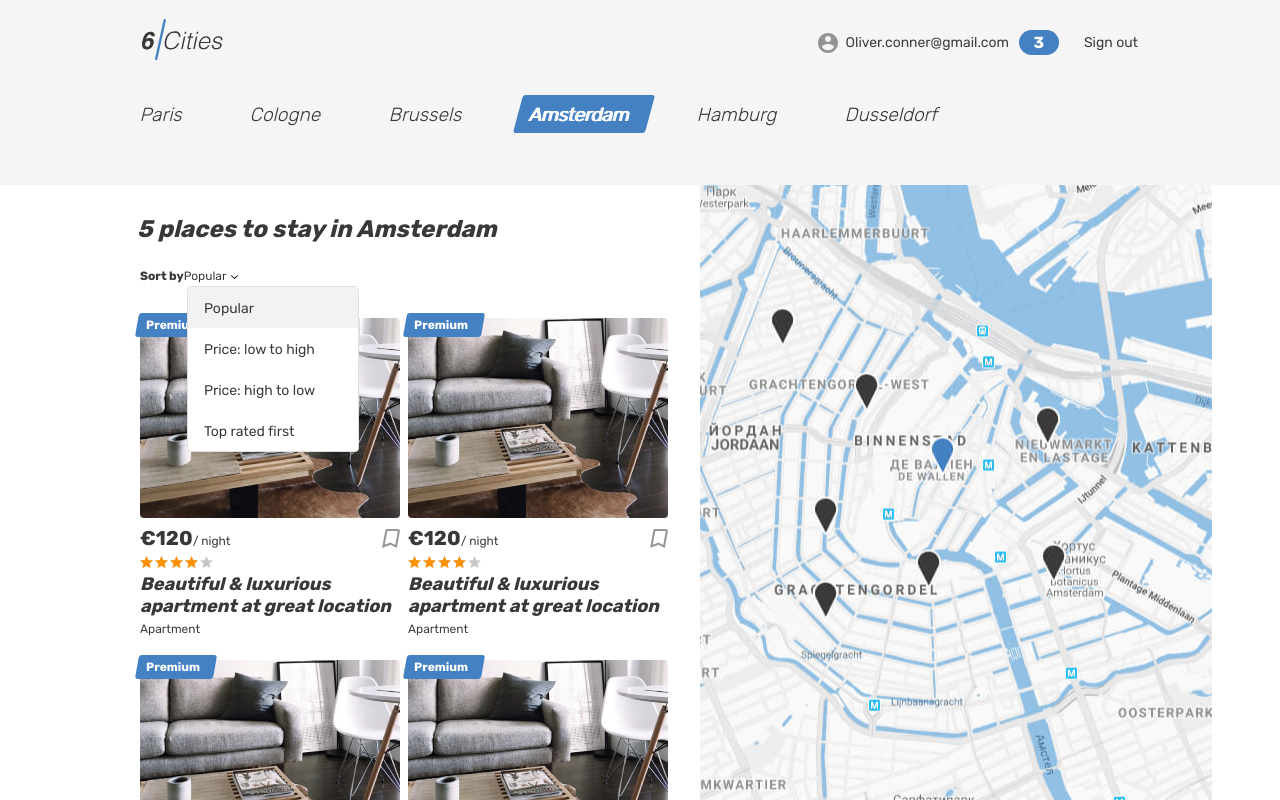
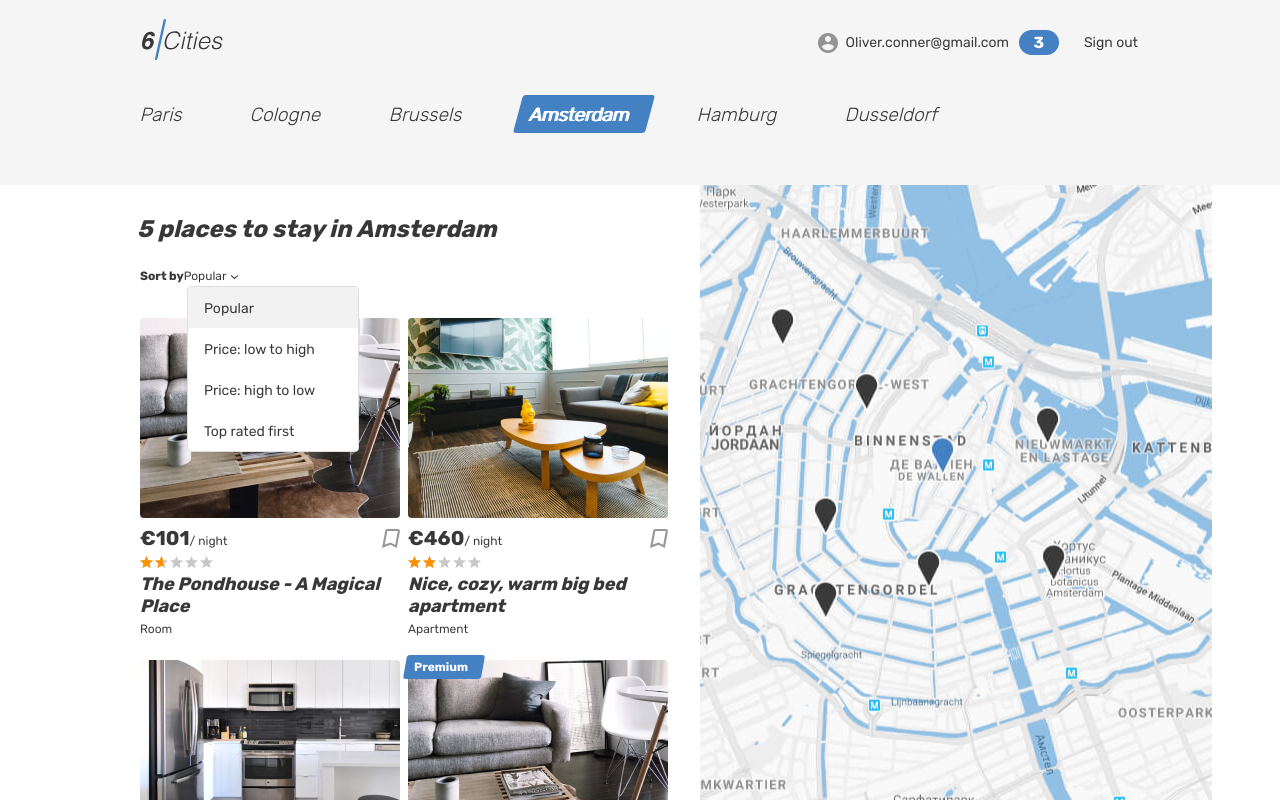
Before and after one commit to htmlacademy-react/66791-six-cities-15, a React (Vite) app: page / in a window 1280 px wide. Built offline with nearby package versions, Linux system fonts and the light colour scheme.

Commit message:
Разбивает на мелкие компоненты главную страницу

```diff
--- a/src/components/app/app.tsx
+++ b/src/components/app/app.tsx
@@ -2,11 +2,15 @@ import HomeScreen from '../../pages/home-screen/home-screen';
 
 type AppProps = {
   numberOffers: number;
+  cities: string[];
 }
 
-function App({numberOffers}: AppProps): JSX.Element {
+function App({cities, numberOffers}: AppProps): JSX.Element {
   return (
-    <HomeScreen numberOffers={numberOffers} />
+    <HomeScreen
+      cities={cities}
+      numberOffers={numberOffers}
+    />
   );
 }
 
--- /dev/null
+++ b/src/components/common/header/header.tsx
@@ -0,0 +1,44 @@
+function Header(): JSX.Element {
+  return (
+    <header className="header">
+      <div className="container">
+        <div className="header__wrapper">
+          <div className="header__left">
+            <a className="header__logo-link header__logo-link--active">
+              <img
+                className="header__logo"
+                src="../../../../markup/img/logo.svg"
+                alt="6 cities logo"
+                width={81}
+                height={41}
+              />
+            </a>
+          </div>
+          <nav className="header__nav">
+            <ul className="header__nav-list">
+              <li className="header__nav-item user">
+                <a
+                  className="header__nav-link header__nav-link--profile"
+                  href="#"
+                >
+                  <div className="header__avatar-wrapper user__avatar-wrapper"></div>
+                  <span className="header__user-name user__name">
+                    Oliver.conner@gmail.com
+                  </span>
+                  <span className="header__favorite-count">3</span>
+                </a>
+              </li>
+              <li className="header__nav-item">
+                <a className="header__nav-link" href="#">
+                  <span className="header__signout">Sign out</span>
+                </a>
+              </li>
+            </ul>
+          </nav>
+        </div>
+      </div>
+    </header>
+  );
+}
+
+export default Header;
--- /dev/null
+++ b/src/components/common/map/map.tsx
@@ -0,0 +1,9 @@
+type MapProps = {
+  isMainMap: boolean;
+}
+
+function Map({isMainMap}: MapProps): JSX.Element {
+  return <section className={`${isMainMap ? 'cities__map' : 'offer__map'} map`}></section>;
+}
+
+export default Map;
--- /dev/null
+++ b/src/components/common/place-card/place-card-mocks.ts
@@ -0,0 +1,67 @@
+import apartmentImg01 from './../../../../markup/img/apartment-01.jpg';
+import apartmentImg02 from './../../../../markup/img/apartment-02.jpg';
+import apartmentImg03 from './../../../../markup/img/apartment-03.jpg';
+
+export type placeCardMocksProps = {
+  id: string;
+  title: string;
+  type: string;
+  price: number;
+  previewImage: string;
+  isFavorite: boolean;
+  isPremium: boolean;
+  rating: number;
+}
+
+export const placeCardMocks: placeCardMocksProps[] = [
+  {
+    id: '02cc217d-30c0-41b3-8af9-7273953f8c23',
+    title: 'The Pondhouse - A Magical Place',
+    type: 'room',
+    price: 101,
+    previewImage: apartmentImg01,
+    isFavorite: false,
+    isPremium: false,
+    rating: 1.6
+  },
+  {
+    id: 'b130506e-927f-4531-aedb-940ae5d979a1',
+    title: 'Nice, cozy, warm big bed apartment',
+    type: 'apartment',
+    price: 460,
+    previewImage: apartmentImg02,
+    isFavorite: false,
+    isPremium: false,
+    rating: 1.9
+  },
+  {
+    id: 'd46049d1-e273-4a23-9e80-297c339ddd8f',
+    title: 'Beautiful & luxurious apartment at great location',
+    type: 'house',
+    price: 255,
+    previewImage: apartmentImg03,
+    isFavorite: false,
+    isPremium: false,
+    rating: 3.1
+  },
+  {
+    id: 'e4e6eae4-e6f7-4de6-bc0f-94b729b9fd53',
+    title: 'Loft Studio in the Central Area',
+    type: 'room',
+    price: 210,
+    previewImage: apartmentImg01,
+    isFavorite: false,
+    isPremium: true,
+    rating: 4.3
+  },
+  {
+    id: '69ebf2da-0aac-483a-9683-a068f55b81f1',
+    title: 'Wood and stone place',
+    type: 'hotel',
+    price: 151,
+    previewImage: apartmentImg03,
+    isFavorite: false,
+    isPremium: true,
+    rating: 5
+  },
+];
--- a/src/components/place-card/place-card.tsx
+++ b/src/components/common/place-card/place-card.tsx
@@ -1,14 +1,30 @@
-function PlaceCard(): JSX.Element {
+import {placeCardMocksProps} from './place-card-mocks';
+
+const NUMBER_STARS = 5;
+
+function PlaceCard(props: placeCardMocksProps): JSX.Element {
+  const {
+    title,
+    type,
+    price,
+    previewImage,
+    isFavorite,
+    isPremium,
+    rating
+  } = props;
+
   return (
     <article className="cities__card place-card">
-      <div className="place-card__mark">
-        <span>Premium</span>
-      </div>
+      {isPremium && (
+        <div className="place-card__mark">
+          <span>Premium</span>
+        </div>
+      )}
       <div className="cities__image-wrapper place-card__image-wrapper">
         <a href="#">
           <img
             className="place-card__image"
-            src="../../../markup/img/apartment-01.jpg"
+            src={previewImage}
             width={260}
             height={200}
             alt="Place image"
@@ -18,11 +34,11 @@ function PlaceCard(): JSX.Element {
       <div className="place-card__info">
         <div className="place-card__price-wrapper">
           <div className="place-card__price">
-            <b className="place-card__price-value">€120</b>
+            <b className="place-card__price-value">€{price}</b>
             <span className="place-card__price-text">/&nbsp;night</span>
           </div>
           <button
-            className="place-card__bookmark-button button"
+            className={`place-card__bookmark-button ${isFavorite && 'place-card__bookmark-button--active'} button`}
             type="button"
           >
             <svg
@@ -37,16 +53,16 @@ function PlaceCard(): JSX.Element {
         </div>
         <div className="place-card__rating rating">
           <div className="place-card__stars rating__stars">
-            <span style={{width: '80%'}}/>
+            <span style={{width: `${rating * 100 / NUMBER_STARS}%`}}/>
             <span className="visually-hidden">Rating</span>
           </div>
         </div>
         <h2 className="place-card__name">
           <a href="#">
-            Beautiful &amp; luxurious apartment at great location
+            {title}
           </a>
         </h2>
-        <p className="place-card__type">Apartment</p>
+        <p className="place-card__type">{type.charAt(0).toUpperCase() + type.slice(1)}</p>
       </div>
     </article>
   );
--- a/src/const.ts
+++ b/src/const.ts
@@ -1 +1,10 @@
 export const NUMBER_OFFERS = 5;
+
+export const CITIES: string[] = [
+  'Paris',
+  'Cologne',
+  'Brussels',
+  'Amsterdam',
+  'Hamburg',
+  'Dusseldorf'
+];
--- a/src/index.tsx
+++ b/src/index.tsx
@@ -1,7 +1,7 @@
 import React from 'react';
 import ReactDOM from 'react-dom/client';
 import App from './components/app/app';
-import {NUMBER_OFFERS} from './const';
+import {CITIES, NUMBER_OFFERS} from './const';
 
 const root = ReactDOM.createRoot(
   document.getElementById('root') as HTMLElement
@@ -9,6 +9,6 @@ const root = ReactDOM.createRoot(
 
 root.render(
   <React.StrictMode>
-    <App numberOffers={NUMBER_OFFERS} />
+    <App cities={CITIES} numberOffers={NUMBER_OFFERS} />
   </React.StrictMode>
 );
--- /dev/null
+++ b/src/pages/home-screen/components/places-found/places-found.tsx
@@ -0,0 +1,9 @@
+type PlacesFoundProps = {
+  numberOffers: number;
+}
+
+function PlacesFound({numberOffers}: PlacesFoundProps): JSX.Element {
+  return <b className="places__found">{numberOffers} places to stay in Amsterdam</b>;
+}
+
+export default PlacesFound;
--- /dev/null
+++ b/src/pages/home-screen/components/places-sorting/places-sorting.tsx
@@ -0,0 +1,32 @@
+function PlacesSorting(): JSX.Element {
+  return (
+    <form className="places__sorting" action="#" method="get">
+      <span className="places__sorting-caption">Sort by</span>
+      <span className="places__sorting-type" tabIndex={0}>
+        Popular
+        <svg className="places__sorting-arrow" width={7} height={4}>
+          <use xlinkHref="#icon-arrow-select"/>
+        </svg>
+      </span>
+      <ul className="places__options places__options--custom places__options--opened">
+        <li
+          className="places__option places__option--active"
+          tabIndex={0}
+        >
+          Popular
+        </li>
+        <li className="places__option" tabIndex={0}>
+          Price: low to high
+        </li>
+        <li className="places__option" tabIndex={0}>
+          Price: high to low
+        </li>
+        <li className="places__option" tabIndex={0}>
+          Top rated first
+        </li>
+      </ul>
+    </form>
+  );
+}
+
+export default PlacesSorting;
--- /dev/null
+++ b/src/pages/home-screen/components/tabs/tabs.tsx
@@ -0,0 +1,26 @@
+import LocationsItem from '../../../../components/ui/locations-item/locations-item';
+
+type TabsProps = {
+  cities: string[];
+}
+
+function Tabs({cities}: TabsProps): JSX.Element {
+  return (
+    <div className="tabs">
+      <section className="locations container">
+        <ul className="locations__list tabs__list">
+          {cities.map((city) => (
+            <LocationsItem
+              key={city}
+              isActiveCity={city === 'Amsterdam'}
+              city={city}
+              isListItem
+            />
+          ))}
+        </ul>
+      </section>
+    </div>
+  );
+}
+
+export default Tabs;
--- a/src/pages/home-screen/home-screen.tsx
+++ b/src/pages/home-screen/home-screen.tsx
@@ -1,130 +1,43 @@
-import PlaceCard from '../../components/place-card/place-card';
+import Header from '../../components/common/header/header';
+import PlaceCard from '../../components/common/place-card/place-card';
+import Map from '../../components/common/map/map';
+import Tabs from './components/tabs/tabs';
+import PlacesFound from './components/places-found/places-found';
+import PlacesSorting from './components/places-sorting/places-sorting';
+
+import {placeCardMocks} from '../../components/common/place-card/place-card-mocks';
 
 type HomeScreenProps = {
   numberOffers: number;
+  cities: string[];
 }
 
-function HomeScreen({numberOffers}: HomeScreenProps): JSX.Element {
+function HomeScreen({cities, numberOffers}: HomeScreenProps): JSX.Element {
   return (
     <div className="page page--gray page--main">
-      <header className="header">
-        <div className="container">
-          <div className="header__wrapper">
-            <div className="header__left">
-              <a className="header__logo-link header__logo-link--active">
-                <img
-                  className="header__logo"
-                  src="../../../markup/img/logo.svg"
-                  alt="6 cities logo"
-                  width={81}
-                  height={41}
-                />
-              </a>
-            </div>
-            <nav className="header__nav">
-              <ul className="header__nav-list">
-                <li className="header__nav-item user">
-                  <a
-                    className="header__nav-link header__nav-link--profile"
-                    href="#"
-                  >
-                    <div className="header__avatar-wrapper user__avatar-wrapper"></div>
-                    <span className="header__user-name user__name">
-                      Oliver.conner@gmail.com
-                    </span>
-                    <span className="header__favorite-count">3</span>
-                  </a>
-                </li>
-                <li className="header__nav-item">
-                  <a className="header__nav-link" href="#">
-                    <span className="header__signout">Sign out</span>
-                  </a>
-                </li>
-              </ul>
-            </nav>
-          </div>
-        </div>
-      </header>
+      <Header />
 
       <main className="page__main page__main--index">
         <h1 className="visually-hidden">Cities</h1>
-        <div className="tabs">
-          <section className="locations container">
-            <ul className="locations__list tabs__list">
-              <li className="locations__item">
-                <a className="locations__item-link tabs__item" href="#">
-                  <span>Paris</span>
-                </a>
-              </li>
-              <li className="locations__item">
-                <a className="locations__item-link tabs__item" href="#">
-                  <span>Cologne</span>
-                </a>
-              </li>
-              <li className="locations__item">
-                <a className="locations__item-link tabs__item" href="#">
-                  <span>Brussels</span>
-                </a>
-              </li>
-              <li className="locations__item">
-                <a className="locations__item-link tabs__item tabs__item--active">
-                  <span>Amsterdam</span>
-                </a>
-              </li>
-              <li className="locations__item">
-                <a className="locations__item-link tabs__item" href="#">
-                  <span>Hamburg</span>
-                </a>
-              </li>
-              <li className="locations__item">
-                <a className="locations__item-link tabs__item" href="#">
-                  <span>Dusseldorf</span>
-                </a>
-              </li>
-            </ul>
-          </section>
-        </div>
+        <Tabs cities={cities} />
+
         <div className="cities">
           <div className="cities__places-container container">
             <section className="cities__places places">
               <h2 className="visually-hidden">Places</h2>
-              <b className="places__found">{numberOffers} places to stay in Amsterdam</b>
-              <form className="places__sorting" action="#" method="get">
-                <span className="places__sorting-caption">Sort by</span>
-                <span className="places__sorting-type" tabIndex={0}>
-                  Popular
-                  <svg className="places__sorting-arrow" width={7} height={4}>
-                    <use xlinkHref="#icon-arrow-select"/>
-                  </svg>
-                </span>
-                <ul className="places__options places__options--custom places__options--opened">
-                  <li
-                    className="places__option places__option--active"
-                    tabIndex={0}
-                  >
-                    Popular
-                  </li>
-                  <li className="places__option" tabIndex={0}>
-                    Price: low to high
-                  </li>
-                  <li className="places__option" tabIndex={0}>
-                    Price: high to low
-                  </li>
-                  <li className="places__option" tabIndex={0}>
-                    Top rated first
-                  </li>
-                </ul>
-              </form>
+              <PlacesFound numberOffers={numberOffers} />
+              <PlacesSorting />
               <div className="cities__places-list places__list tabs__content">
-                <PlaceCard />
-                <PlaceCard />
-                <PlaceCard />
-                <PlaceCard />
-                <PlaceCard />
+                {placeCardMocks.map((placeCardMock) => (
+                  <PlaceCard
+                    key={placeCardMock.id}
+                    {...placeCardMock}
+                  />
+                ))}
               </div>
             </section>
             <div className="cities__right-section">
-              <section className="cities__map map"/>
+              <Map isMainMap />
             </div>
           </div>
         </div>
```
Also changed, not shown: src/components/ui/locations-item/locations-item.tsx (added, +26 -0 lines).
